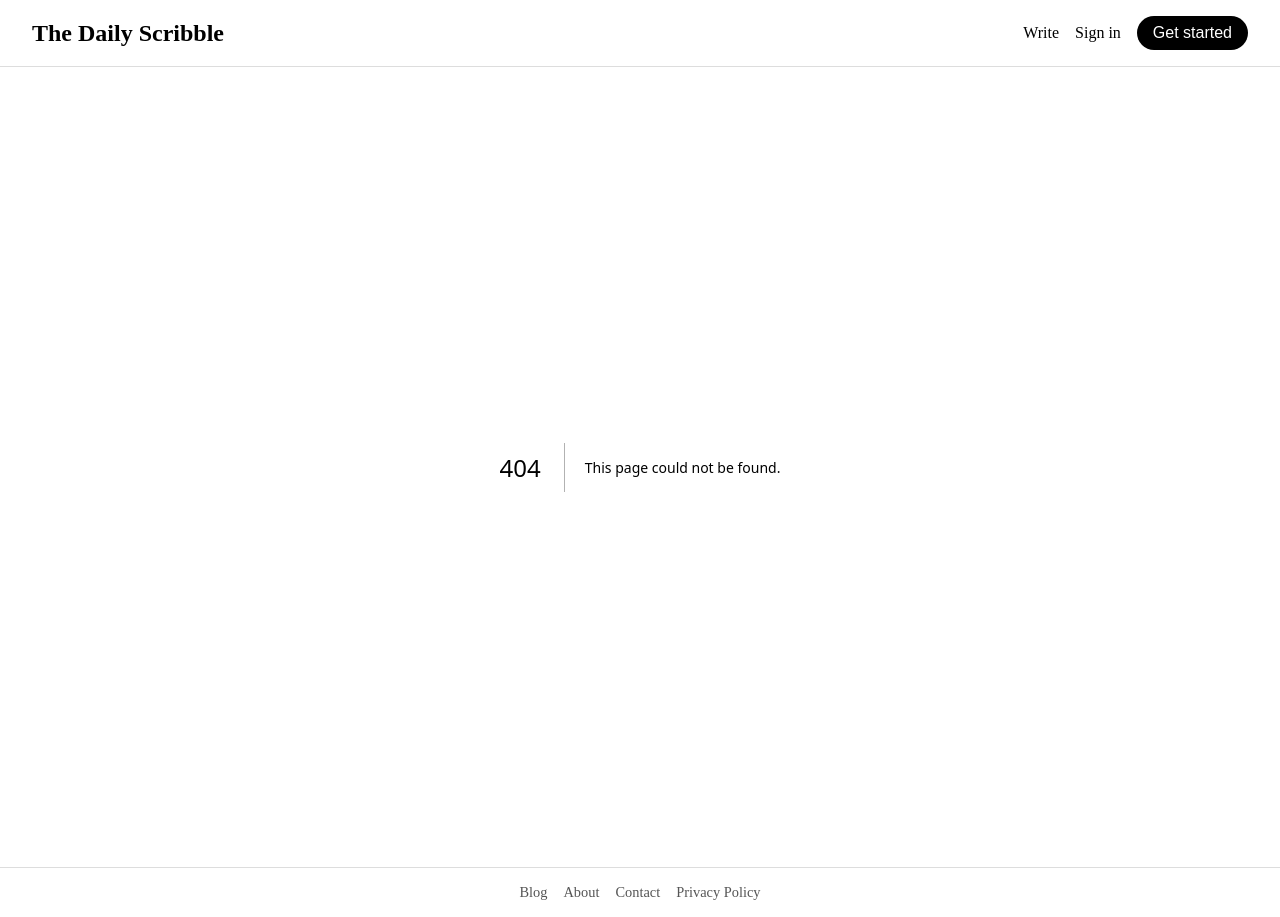
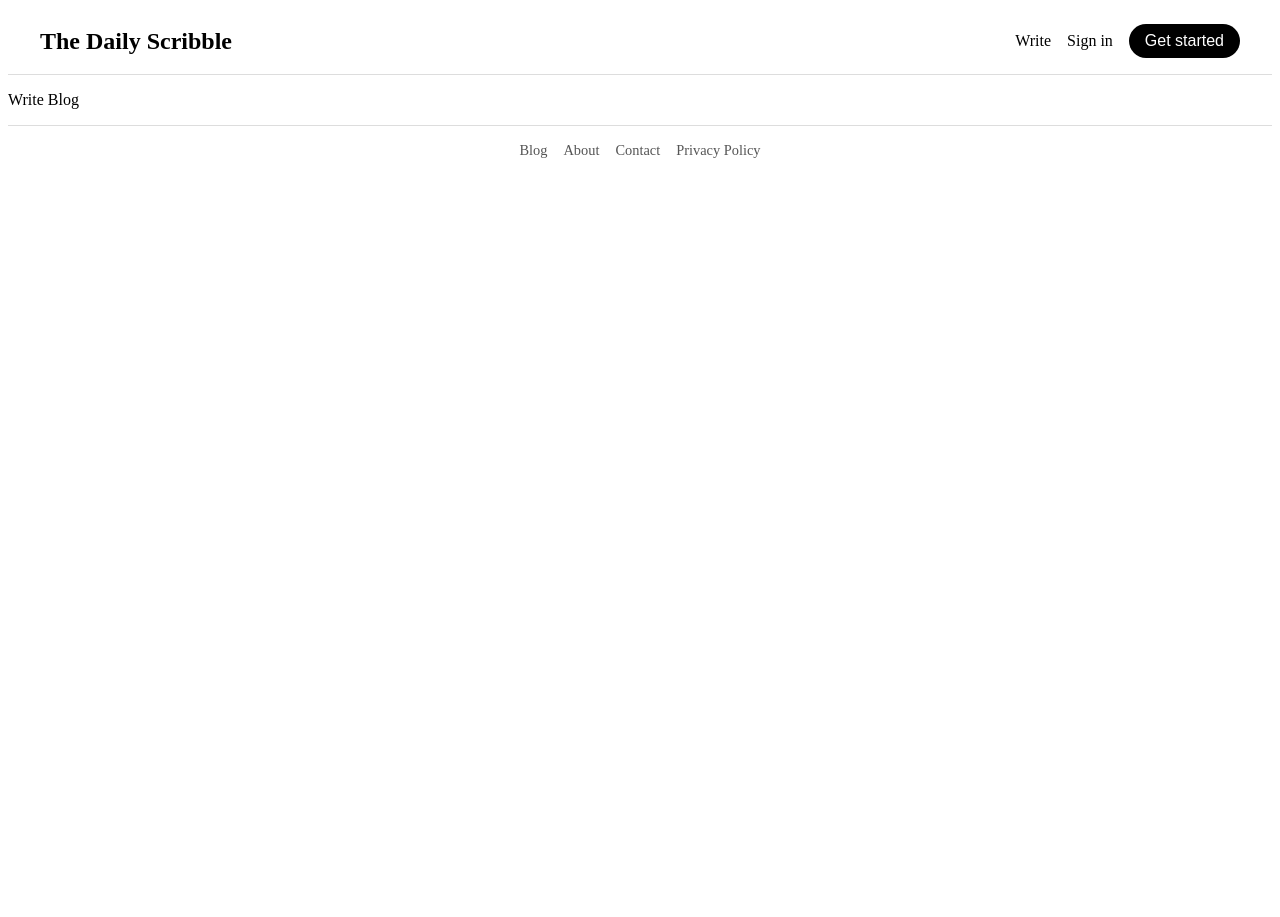
Before and after one commit to SaurabhKute/Next-Blog, a Next.js app: page /write-blog in a window 1280 px wide. Before the commit this address had no page. After the commit the page ends 800 px from the top, so only its background shows below. Built offline with nearby package versions, Linux system fonts and the light colour scheme.

Commit message:
created write blog route

```diff
--- /dev/null
+++ b/src/app/write-blog/page.tsx
@@ -0,0 +1,6 @@
+export default function Page(){
+    return (
+        <>
+        <p>Write Blog</p></>
+    )
+}
```
